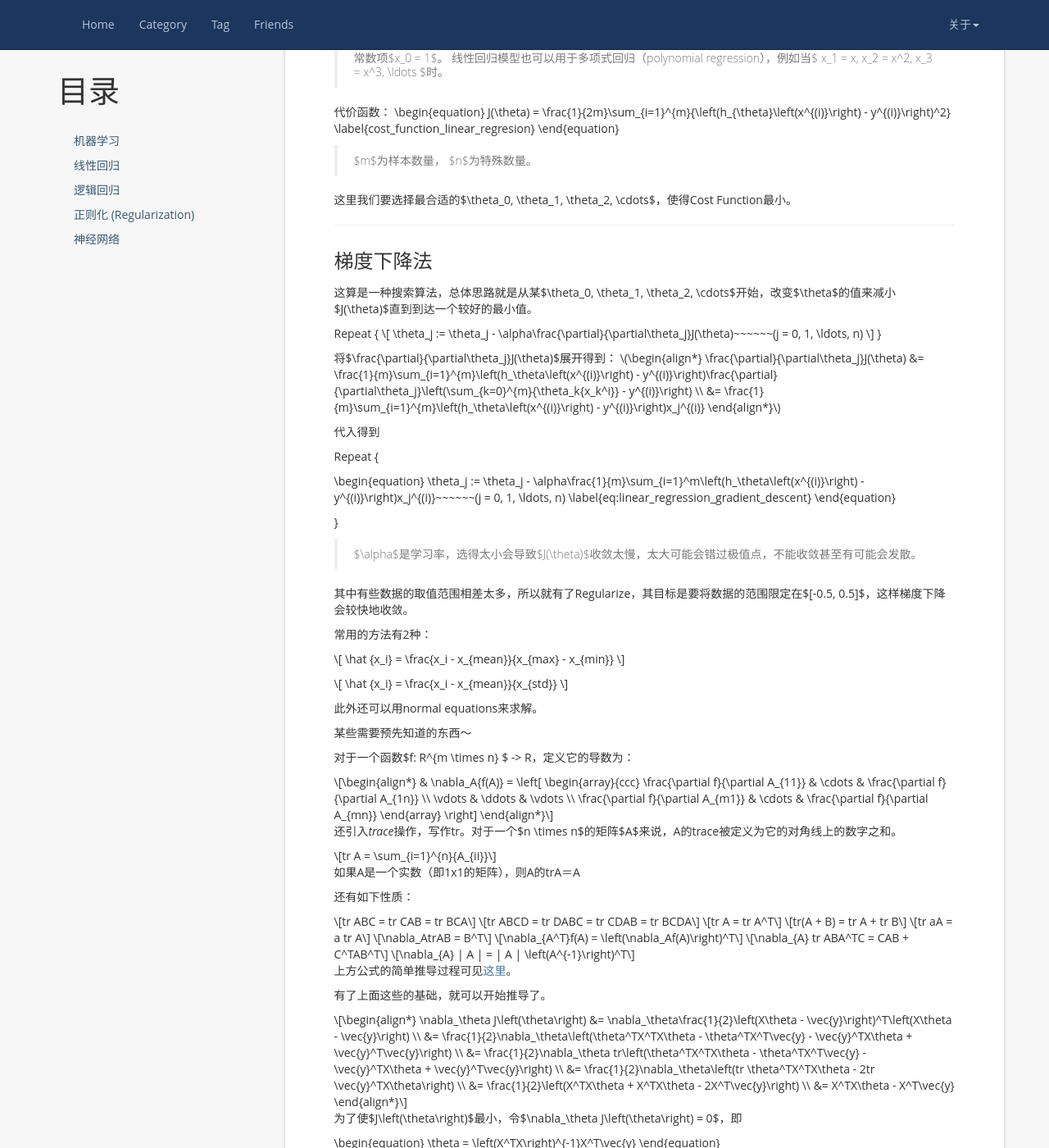
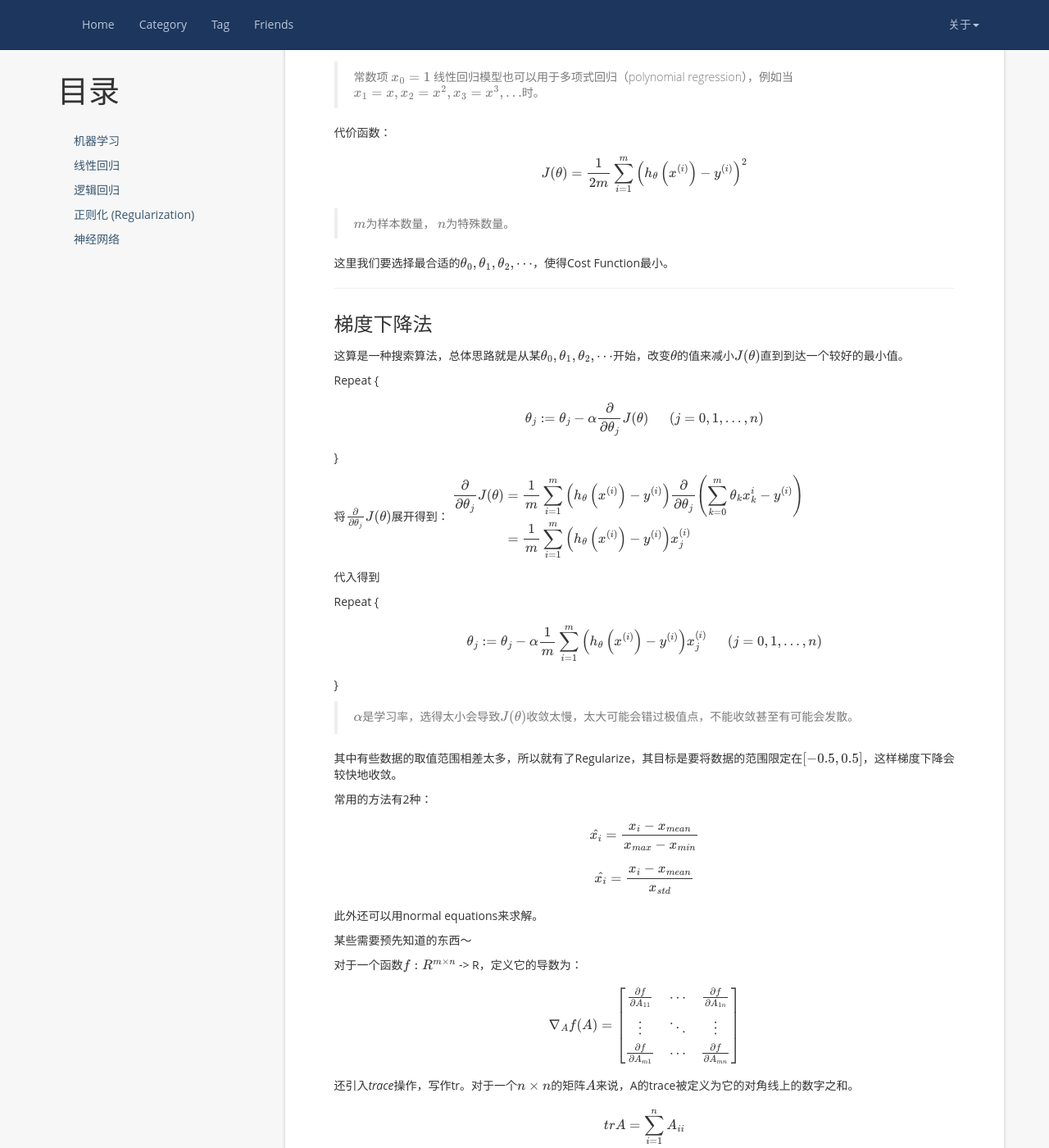
Before and after one commit to condy0919/condy0919.github.io, a Jekyll site: the page built from _posts/2014-07-18-ml-ng.md, in a window 1280 px wide and 1400 px high, scrolled down 823 px. Shown: the whole window at 82% size. Built offline with Jekyll 4.4.1, drawn with Linux system fonts in a browser that asks for light colours; nearby versions of some CDN libraries; formulas are drawn with MathJax 3; comment, search, counter and statistics services are not loaded; some of the changed text lies outside the part shown.

Commit message:
文章使用 mathjax

```diff
--- a/_posts/2014-07-18-ml-ng.md
+++ b/_posts/2014-07-18-ml-ng.md
@@ -27,11 +28,14 @@
 回归问题：预测下一次的输出。
 
 回归函数：
+
+$$
 \begin{equation}
-h\_\theta(x) = \theta^Tx = \theta\_0x\_0 + \theta\_1x\_1 + \cdots + \theta\_nx\_n
+h_\theta(x) = \theta^Tx = \theta_0x_0 + \theta_1x_1 + \cdots + \theta_nx_n
 \end{equation}
+$$
 
-> 常数项$x_0 = 1$。
+> 常数项 $ x_0 = 1 $
 > 线性回归模型也可以用于多项式回归（polynomial regression），例如当$ x_1 = x, x_2 = x^2, x_3 = x^3, \ldots $时。
 
 代价函数：
```
Also changed, not shown: other parts of _posts/2014-07-18-ml-ng.md (+1 -0 lines).
